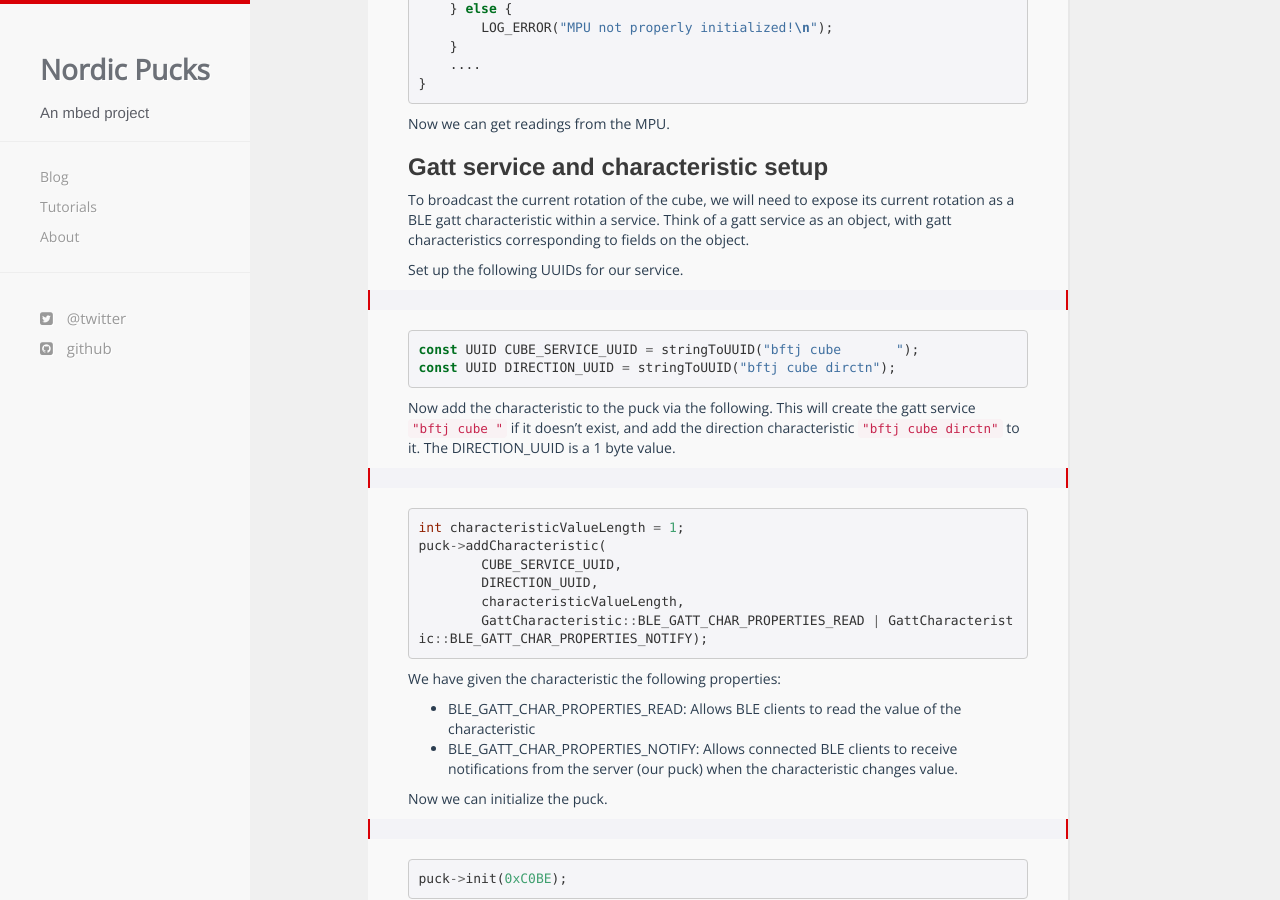
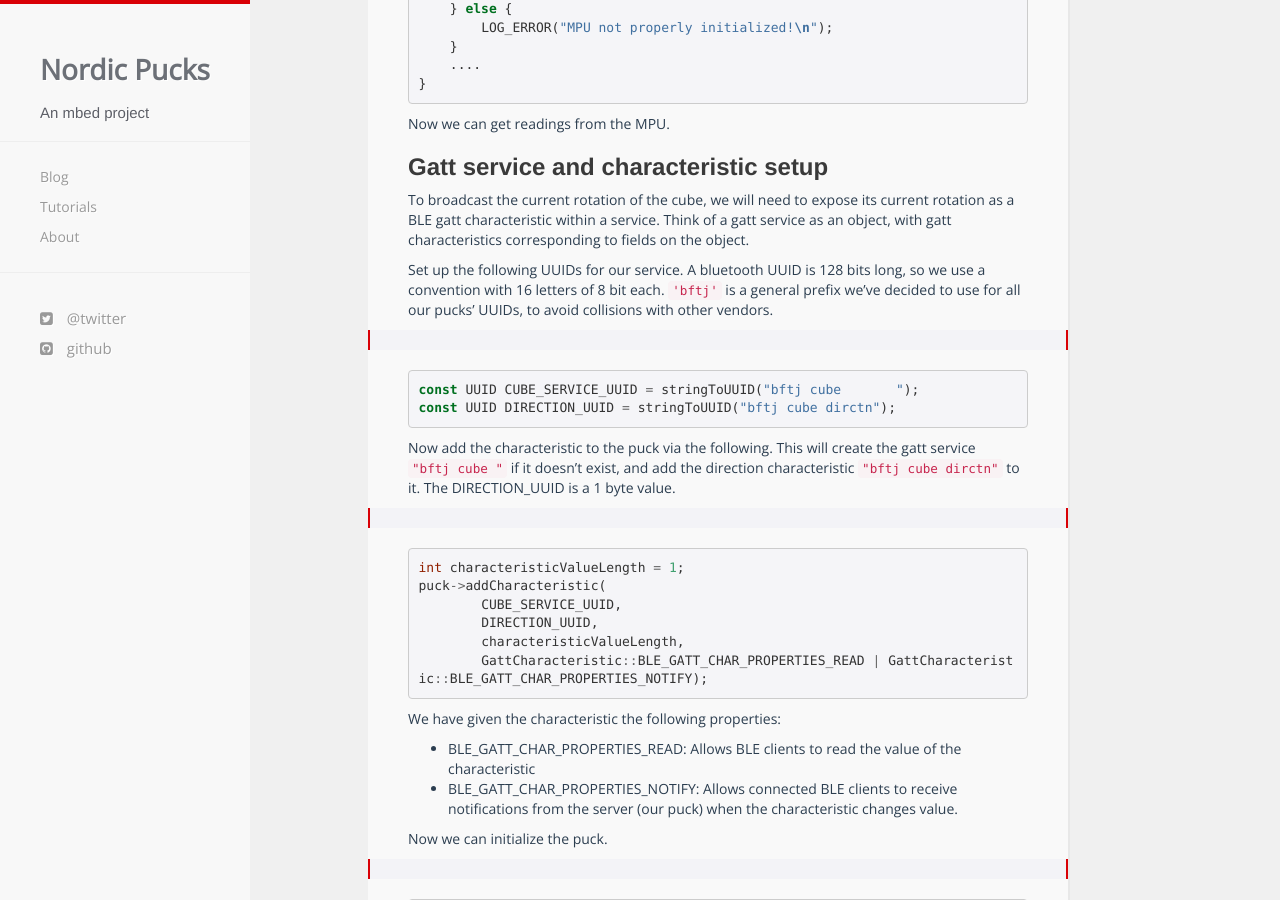
Before and after one commit to NordicPlayground/puck, a Jekyll site: the page built from _tutorials/cube.md, in a window 1280 px wide and 900 px high, scrolled down 3113 px. Built offline with Jekyll 4.4.1, drawn with Linux system fonts in a browser that asks for light colours; nearby versions of some CDN libraries; comment, search, counter and statistics services are not loaded.

Commit message:
Update cube tutorial

```diff
--- a/_tutorials/cube.md
+++ b/_tutorials/cube.md
@@ -108,6 +108,7 @@ To broadcast the current rotation of the cube, we will need to expose its curren
 Think of a gatt service as an object, with gatt characteristics corresponding to fields on the object.
 
 Set up the following UUIDs for our service.
+A bluetooth UUID is 128 bits long, so we use a convention with 16 letters of 8 bit each. `'bftj'` is a general prefix we've decided to use for all our pucks' UUIDs, to avoid collisions with other vendors.
 
 > {% highlight cpp %}
 const UUID CUBE_SERVICE_UUID = stringToUUID("bftj cube       ");
```
